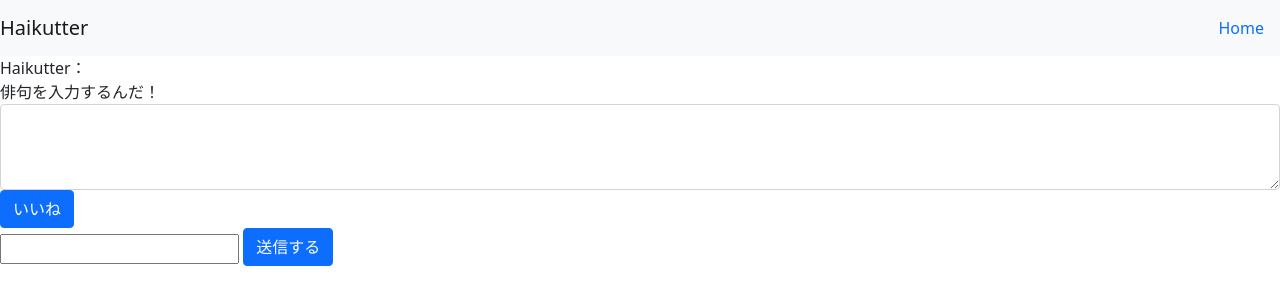
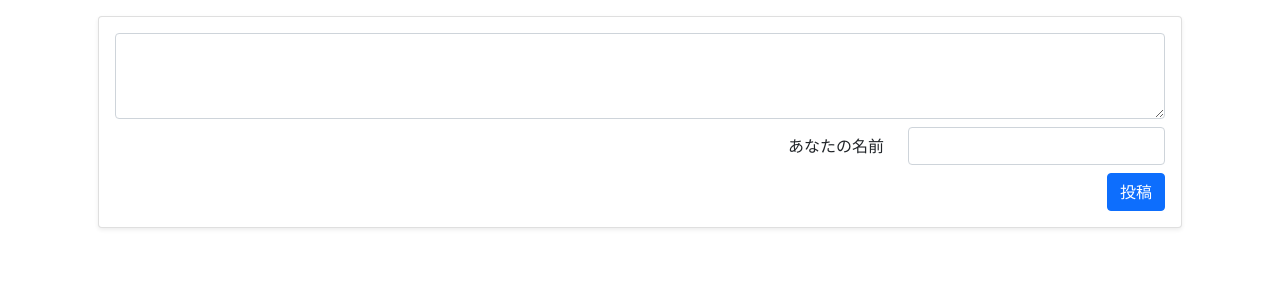
Before and after one commit to 2020-AIT-OOP2-Group1/Haikutter, a Flask app: page / in a window 1280 px wide. Shown: the top 305 px of the page. Run offline with Flask 2, Linux system fonts and the light colour scheme; data that the repository does not hold is empty; some libraries are stand-ins or nearby versions.

Commit message:
メインページ作成
いいね機能以外は作成した。

```diff
--- a/haiku.json
+++ b/haiku.json
@@ -1,9 +1,2 @@
 [
-    {
-        "id": "fs7UBJYcxOCSN5oSa6zI6MwxUoOknyAB",
-        "date": "2020-12-15-11:11:04",
-        "text": "aaaaaaaaaaaa\n",
-        "name": "aaaaaaa",
-        "favorite": 7
-    }
 ]
--- a/main.py
+++ b/main.py
@@ -56,7 +56,7 @@ def haiku_post():
     # list変換
     json_list = list(haiku_data)
     # 入力されたデータを追加
-    json_list.append(dic)
+    json_list.insert(0,dic)
     # 追加されたlistを書き込み
     with open('haiku.json', 'w') as f:
         json.dump(json_list, f, indent=4, ensure_ascii=False)
--- a/static/main.js
+++ b/static/main.js
@@ -1,3 +1,4 @@
+display();
 
 document.getElementById("send").addEventListener('click', (e) => {
     // ボタンイベントのキャンセル
@@ -9,15 +10,12 @@ document.getElementById("send").addEventListener('click', (e) => {
     'Accept': 'application/json',
     'Content-Type': 'application/json'
     };
-fetch("./haiku", {method, headers, body}).then((res)=> res.json()).then(console.log).catch(console.error);
+    fetch("./haiku", {method, headers, body}).then((res)=> res.json()).then(()=>{display();}).catch(console.error);
 });
 
-
-// メモ : add => fav/ add-submit => favorite / fn => favorite
 document.getElementById("favorite").addEventListener("click", (e) => {
     // ボタンイベントのキャンセル
     e.preventDefault()
-
     const obj = { "id": "fs7UBJYcxOCSN5oSa6zI6MwxUoOknyAB", "date": "2020-12-15-11:11:04", "text": "aaaaaaaaaaaa\n", "name": "aaaaaaa", "favorite": 0 };
     const method = "post";
     const body = JSON.stringify(obj);
@@ -25,5 +23,28 @@ document.getElementById("favorite").addEventListener("click", (e) => {
     'Accept': 'application/json',
     'Content-Type': 'application/json'
     };
-fetch("./haiku/favorite", {method, headers, body}).then((res)=> res.json()).then(console.log).catch(console.error);
+    fetch("./haiku/favorite", {method, headers, body}).then((res)=> res.json()).then(()=>{display();}).catch(console.error);
 })
+
+function display(){
+    fetch("./haiku")
+    .then((res)=> res.json())
+    .then((res)=>{
+        document.getElementById("haiku-body").innerHTML = "";
+        res.forEach((val)=>{
+            const haikuCard =
+            `
+                <div class="card shadow-sm mb-3">
+                    <div class="card-body">
+                        <p class="fs-2 lh-1 text-center">${val['text']}</p>
+                        <p class="fs-5 lh-1 text-end">${val['name']}</p>
+                        <p class="fs-7 lh-1 text-muted text-end">${val['date']}</p>
+                    </div>
+                </div>
+            `
+
+            document.getElementById("haiku-body").innerHTML += haikuCard;
+        })
+    })
+    .catch(console.error);
+}
--- a/templates/main.html
+++ b/templates/main.html
@@ -6,27 +6,40 @@
     <title>Haikutter</title>
     <link href="https://cdn.jsdelivr.net/npm/bootstrap@5.0.0-beta1/dist/css/bootstrap.min.css" rel="stylesheet" integrity="sha384-giJF6kkoqNQ00vy+HMDP7azOuL0xtbfIcaT9wjKHr8RbDVddVHyTfAAsrekwKmP1" crossorigin="anonymous">
     <script defer src="{{ url_for('static', filename='main.js') }}"></script>
+    <script src="https://kit.fontawesome.com/1632a6074b.js" crossorigin="anonymous"></script>
 </head>
 <body>
-    <nav class="navbar navbar-light bg-light">
+    <!-- <nav class="navbar navbar-light bg-light">
         <span class="navbar-brand mb-0 h1">Haikutter</span>
-        <ul class="nav">
-            <li class="nav-item"><a class="nav-link" href="/">Home</a></li>
-        </ul>
-    </nav>
-    <form action="cgi-bin/formmail.cgi" method="post">Haikutter：<br>
-        <div class="form-group">
-            <label for="exampleFormControlTextarea1">俳句を入力するんだ！</label>
-            <textarea class="form-control" id="text" rows="3"></textarea>
-            <form id="fav">
-                <div class="form-row align-items-center">
-                    <div class="col-auto"><button id="favorite" class="btn btn-primary">いいね</button></div>
+    </nav> -->
+    <div class="container">
+        <div class="row">
+            <div class="col m-3">
+                <div class="card shadow-sm mb-3">
+                    <div class="card-body">
+                        <form>
+                            <div class="form-group">
+                                <textarea class="form-control mb-2" id="text" rows="3"></textarea>
+                                <div class="row align-items-center d-flex justify-content-end mb-2">
+                                    <div class="col-auto">
+                                        <label class="col-auto">あなたの名前</label>
+                                    </div>
+                                    <div class="col-auto">
+                                        <input class="col-auto form-control" type="text" id="name">
+                                    </div>
+                                </div>
+                                <div class="d-flex justify-content-end">
+                                    <button class="btn btn-primary" type="submit" id=send>投稿</button>
+                                </div>
+                            </div>
+                        </form>
+                    </div>
                 </div>
-            </form>
-            <input name="textBox" type="text" id="name">
-            <button type="submit" class="btn btn-primary mb-2" id=send>送信する</button>
-          </div>
-    </form>
+                <div id="haiku-body">
 
+                </div>
+            </div>
+        </div>
+    </div>
 </body>
 </html>
```
Lines whose indentation alone changed are shown as unchanged.
